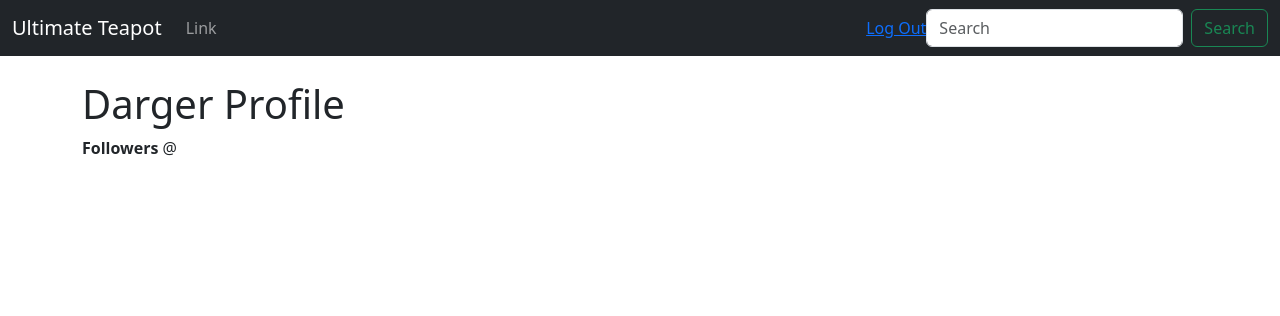
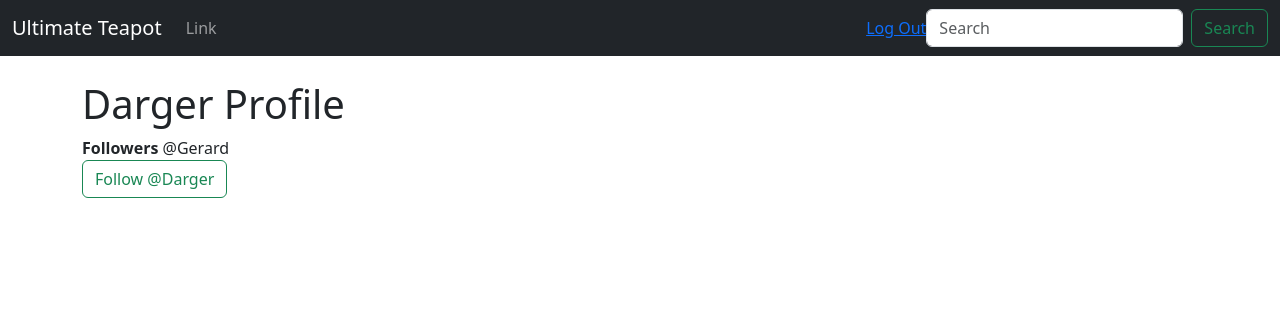
Before and after one commit to Ultimate-Teapot/Ultimate-Teapot, a Django app: a page that uses UltimateTeapot/templates/profile.html in a window 1280 px wide. Shown: the top 316 px of the page. Run offline with Django 4.2, Linux system fonts and the light colour scheme; a user stored in the database is signed in; data comes from the database, SQL or seed files in the repository; both versions use the stored data as it was after the commit.

Commit message:
Added functionality to follow another user

```diff
--- a/UltimateTeapot/main/models.py
+++ b/UltimateTeapot/main/models.py
@@ -6,7 +6,7 @@ from django.db.models.signals import post_save
 class Profile(models.Model):
     user = models.OneToOneField(User, on_delete=models.CASCADE)
 
-    following = models.ManyToManyField("self", related_name="users_followed", symmetrical=False, blank=True)
+    # following = models.ManyToManyField("self", related_name="users_followed", symmetrical=False, blank=True)
     followers = models.ManyToManyField("self", related_name="users_following", symmetrical=False, blank=True)
 
     def __str__(self):
--- a/UltimateTeapot/main/views.py
+++ b/UltimateTeapot/main/views.py
@@ -95,7 +95,24 @@ def profile(request, username):
     if request.user.is_authenticated:
         user = User.objects.get(username=username)
         profile = Profile.objects.get(user=user)
+
+        if request.method == "POST":
+            current_user = request.user.profile
+
+            action = request.POST['follow']
+            if action == "follow":
+                profile.followers.add(current_user)
+
+            profile.save()
+
         return render(request, "profile.html", {"profile":profile})
     else:
         messages.success(request, ("You must be logged in to view this page"))
         return redirect('home')
+
+def followers(request, username):
+    if request.user.is_authenticated:
+        user = User.objects.get(username=username)
+        profile = Profile.objects.get(user=user)
+        followers = profile.followers
+        return render(request, "followers.html", {""})
--- a/UltimateTeapot/templates/profile.html
+++ b/UltimateTeapot/templates/profile.html
@@ -7,11 +7,23 @@
 
     <strong>Followers</strong>
     {% for follower in profile.followers.all %}
-        @{{ following }}<br/>
-
+        @{{ follower.user.username }}<br/>
     {% endfor %}
 
+<div class="Follow button">
+        <form method=POST>
+            {% csrf_token %}
+            {% if profile.user.username != user.username %}
+            <button class="btn btn-outline-success" name="follow" value="follow" type="submit">
+                Follow @{{ profile.user.username }}
+            </button>
+
+
+            {% endif %}
+        </form>
+    </div>
 
 {% endif %}
 
+
 {% endblock content %}
```
Also changed, not shown: UltimateTeapot/db.sqlite3.
